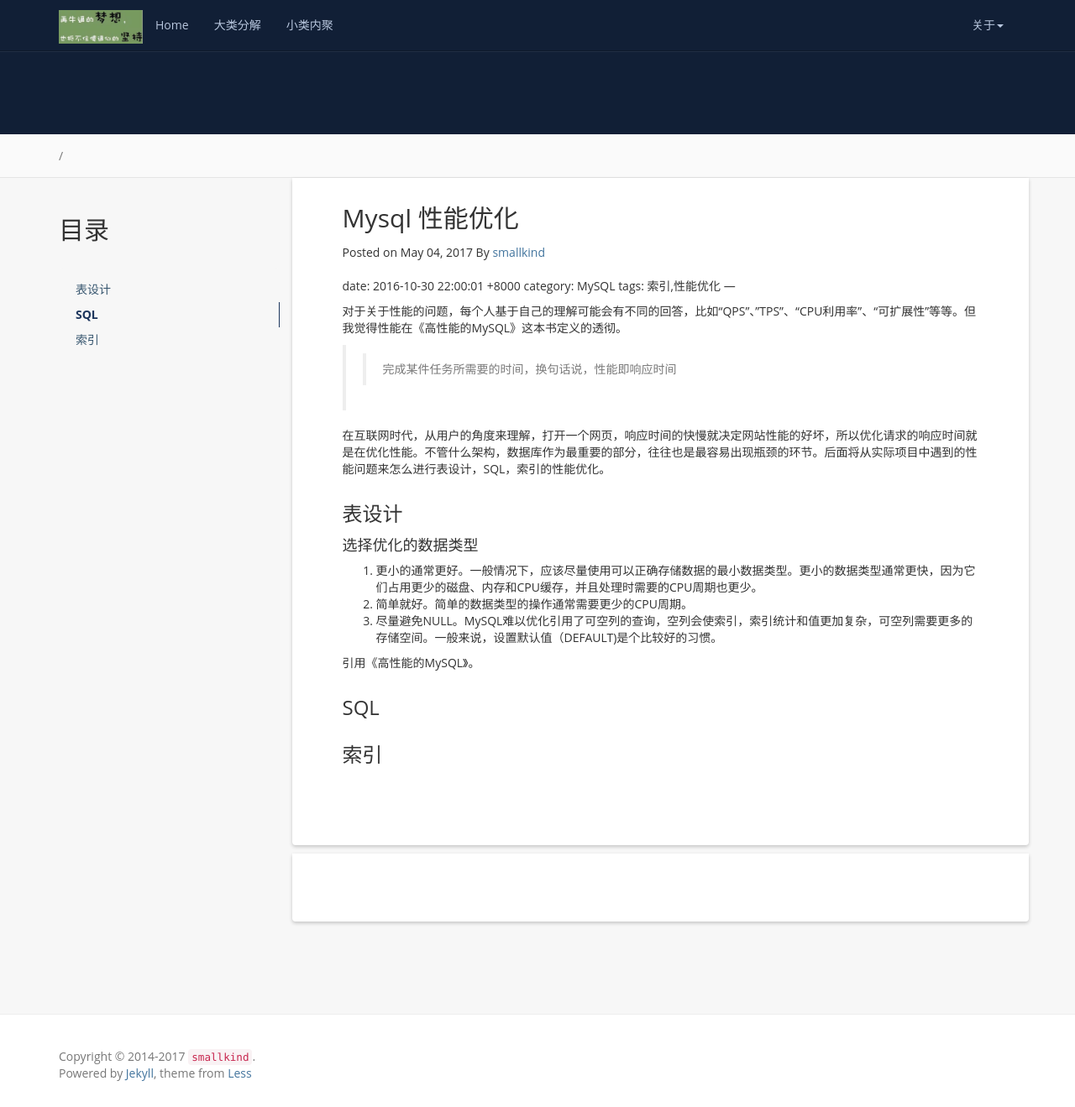
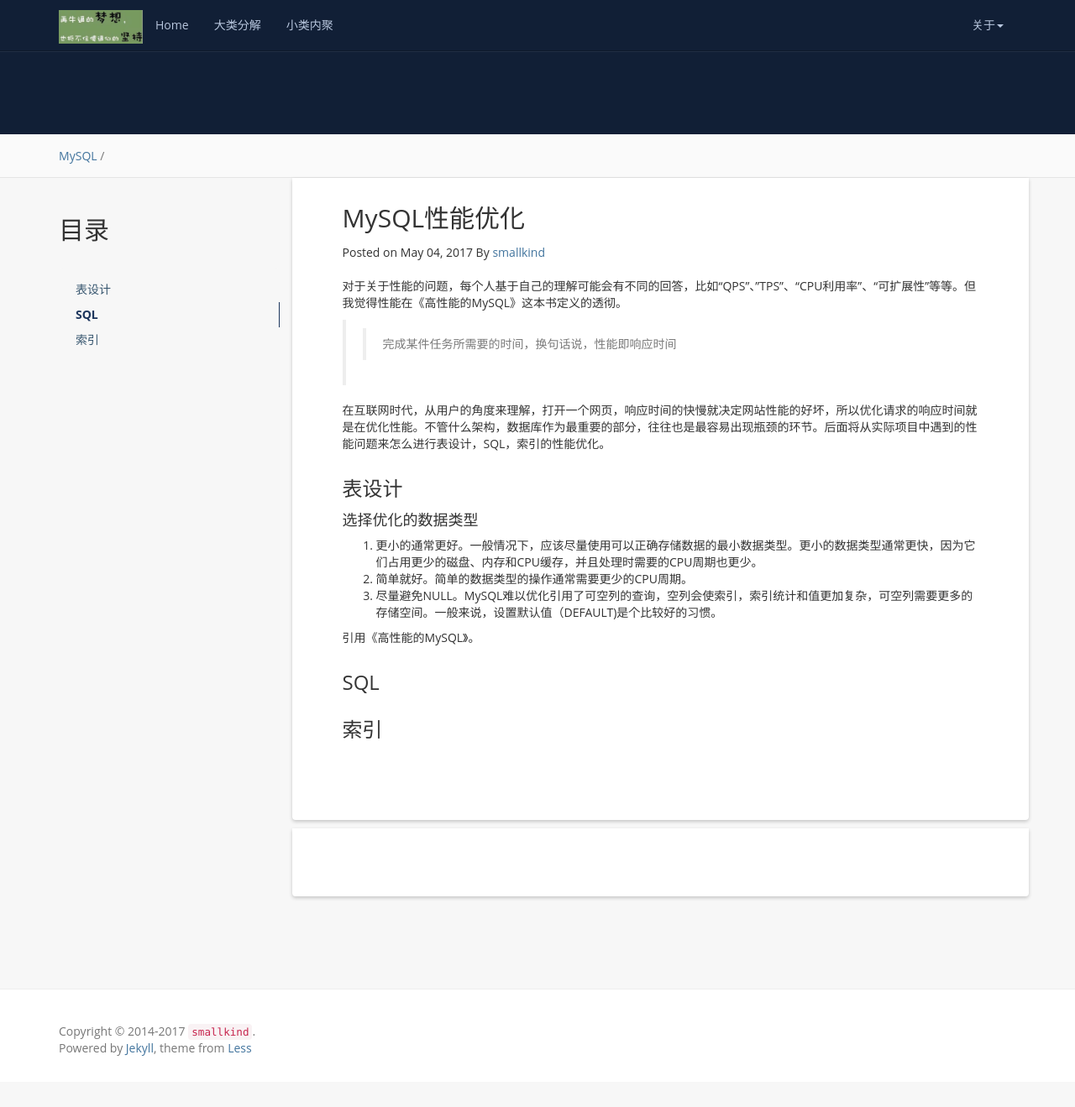
Before and after one commit to smallKind/smallKind.github.io, a Jekyll site: the page built from _posts/mysql/2017-05-04-mysql-性能优化.md, in a window 1280 px wide and 1319 px high. Shown: the whole window at 84% size. Built offline with Jekyll 4.4.1, drawn with Linux system fonts in a browser that asks for light colours; nearby versions of some CDN libraries; our own code applies the rules of GitHub Pages for plain Markdown files; comment, search, counter and statistics services are not loaded.

```diff
--- a/_posts/mysql/2017-05-04-mysql-性能优化.md
+++ b/_posts/mysql/2017-05-04-mysql-性能优化.md
@@ -1,6 +1,9 @@
-date: 2016-10-30 22:00:01 +8000
+---
+layout: post
+title: MySQL性能优化
+date: 2017-05-04 22:06:01 +8000
 category: MySQL
-tags: 索引,性能优化
+tags: 索引,性能优化,SQL
 ---
 
 * content
```
